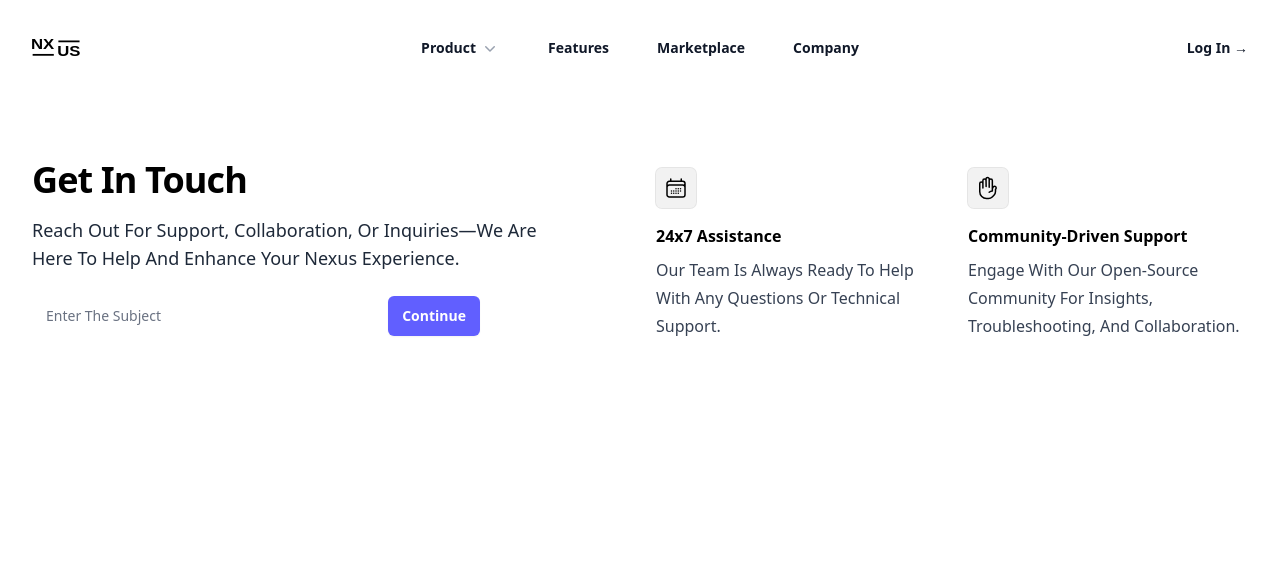
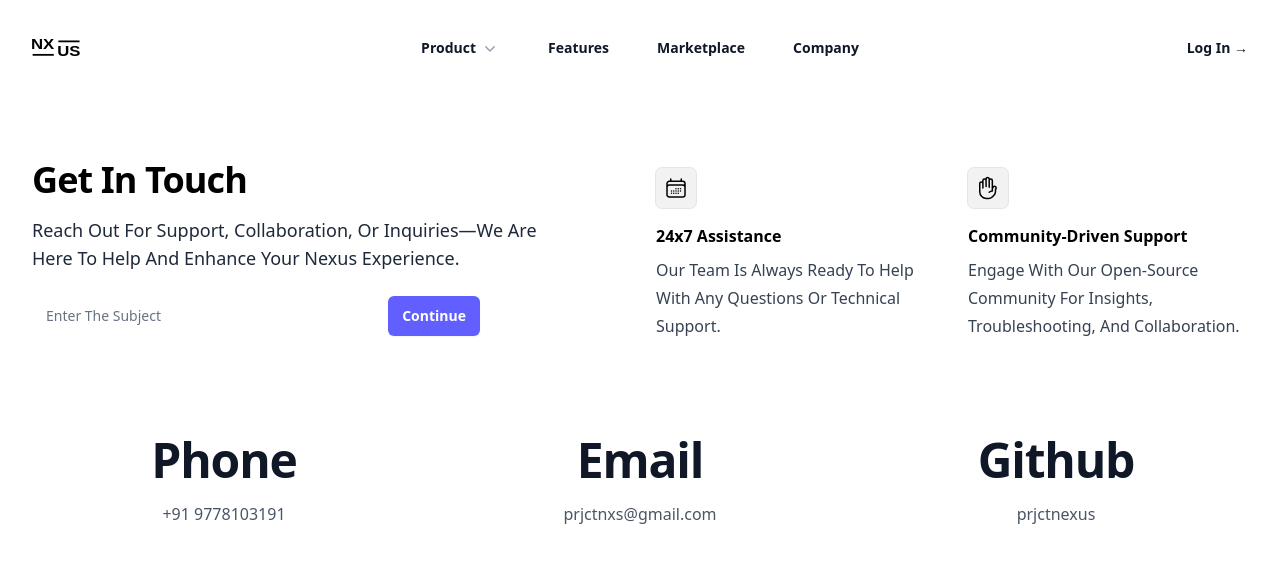
Before and after one commit to prjctnexus/nexus-website, a Next.js app: page /contact in a window 1280 px wide. Shown: the top 562 px of the page. Built offline with nearby package versions, Linux system fonts and the light colour scheme.

Commit message:
Added Some Details

```diff
--- a/src/app/company/page.tsx
+++ b/src/app/company/page.tsx
@@ -50,7 +50,7 @@ export default function CompanyPage() {
     return (
         <>
         <HeaderElement />
-        <div className="mx-auto max-w-7xl px-6 lg:px-8">
+        <div className="mx-auto max-w-7xl px-6 lg:px-8 sm:mt-6 lg:mt-8">
             <div className="mx-auto max-w-2xl lg:text-center">
             <h2 className="text-base/7 font-semibold text-indigo-600">Welcome To Project Nexus</h2>
             <p className="mt-2 text-4xl font-semibold tracking-tight text-pretty text-gray-900 sm:text-5xl lg:text-balance">
@@ -86,14 +86,14 @@ export default function CompanyPage() {
             </p>
             </div>
             <div className="mx-auto mt-10 max-w-2xl lg:mx-0 lg:max-w-none">
-            <div className="grid grid-cols-1 gap-x-8 gap-y-6 text-base/7 font-semibold sm:grid-cols-2 md:flex lg:gap-x-10">
+            <div className="grid max-[420px]:grid-cols-1 gap-x-8 gap-y-6 text-base/7 font-semibold grid-cols-2 md:flex lg:gap-x-10">
                 {links.map((link) => (
                 <a key={link.name} href={link.href}>
                     {link.name} <span aria-hidden="true">&rarr;</span>
                 </a>
                 ))}
             </div>
-            <dl className="mt-16 grid grid-cols-1 gap-8 sm:mt-20 sm:grid-cols-2 lg:grid-cols-4">
+            <dl className="mt-16 grid max-[420px]:grid-cols-1 gap-8 sm:mt-20 grid-cols-2 lg:grid-cols-4">
                 {stats.map((stat) => (
                 <div key={stat.name} className="flex flex-col-reverse gap-1">
                     <dt className="text-base/7 text-gray-600">{stat.name}</dt>
--- a/src/app/contact/page.tsx
+++ b/src/app/contact/page.tsx
@@ -2,6 +2,12 @@
 
 import HeaderElement from "@/components/HeaderElement";
 import { CalendarDaysIcon, HandRaisedIcon } from '@heroicons/react/24/outline'
+
+const stats = [
+    { id: 1, name: '+91 9778103191', value: 'Phone' },
+    { id: 2, name: 'prjctnxs@gmail.com', value: 'Email' },
+    { id: 3, name: 'prjctnexus', value: 'Github' },
+]
 
 export default function ContactPage() {
     return (
@@ -29,7 +35,7 @@ export default function ContactPage() {
                     <button
                         className="flex-none rounded-md bg-indigo-500 px-3.5 py-2.5 text-sm font-semibold text-white shadow-xs hover:bg-indigo-400 focus-visible:outline-2 focus-visible:outline-offset-2 focus-visible:outline-indigo-500"
                         onClick={() => {
-                            window.location.href = `mailto:gauthamkrishnav@icloud.com?subject=${
+                            window.location.href = `mailto:prjctnxs@gmail.com?subject=${
                                 (document.getElementById("subject") as HTMLInputElement).value || "Contacting The Nexus Support Team"
                             }`
                         }}
@@ -60,6 +66,18 @@ export default function ContactPage() {
                 </dl>
             </div>
         </div>
+        <div className="mx-auto max-w-7xl py-12 sm:py-24 lg:px-8">
+            <dl className="grid max-[420px]:grid-cols-1 max-[639px]:grid-cols-2 gap-x-8 gap-y-8 text-center grid-cols-3">
+                {stats.map((stat) => (
+                  <div key={stat.id} className="mx-auto flex max-w-xs flex-col gap-y-4">
+                      <dt className="text-base/7 text-gray-600">{stat.name}</dt>
+                      <dd className="order-first text-3xl font-semibold tracking-tight text-gray-900 sm:text-5xl">
+                          {stat.value}
+                      </dd>
+                  </div>
+                ))}
+            </dl>
+        </div>
         </>
     )
 }
--- a/src/components/HeaderElement.tsx
+++ b/src/components/HeaderElement.tsx
@@ -25,7 +25,7 @@ const products = [
   { name: 'Nexus for Learning', description: 'Learning Solutions For The Future', href: '#', icon: ChartPieIcon },
 ]
 const callsToAction = [
-  { name: 'On GitHub', href: 'https://github.com/prjctnexus', icon: CodeBracketIcon },
+  { name: 'On GitHub', href: 'https://github.com/prjctnexus/', icon: CodeBracketIcon },
   { name: 'Contact Sales', href: 'mailto:gauthamkrishnav@icloud.com', icon: EnvelopeIcon },
 ]
 
--- a/src/globals.css
+++ b/src/globals.css
@@ -7,3 +7,6 @@
 html {
     scroll-behavior: smooth;
 }
+::-webkit-scrollbar {
+    display: none;
+}
```
